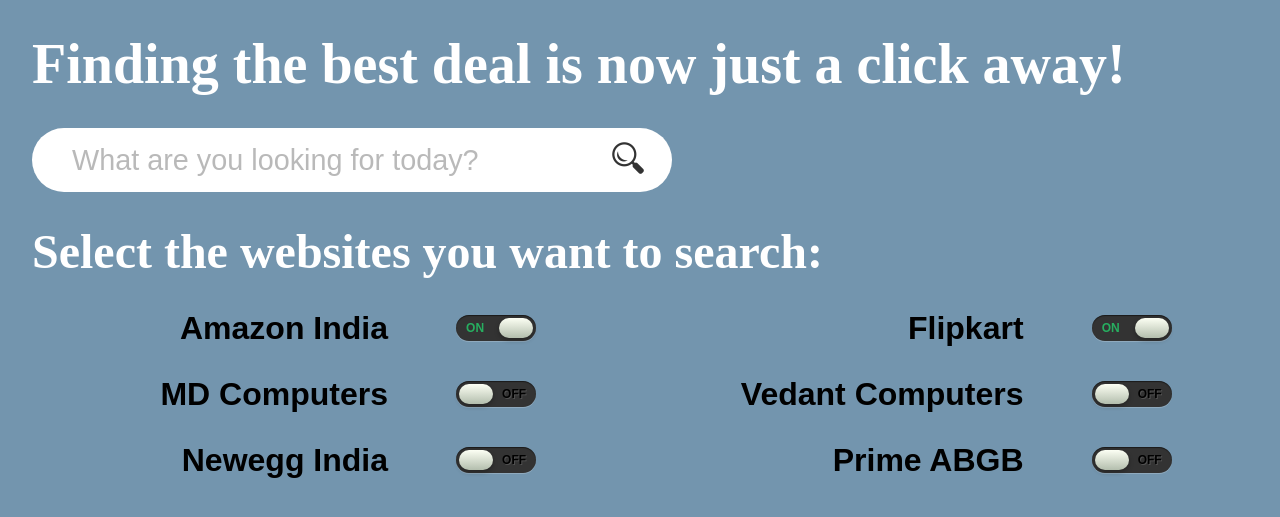
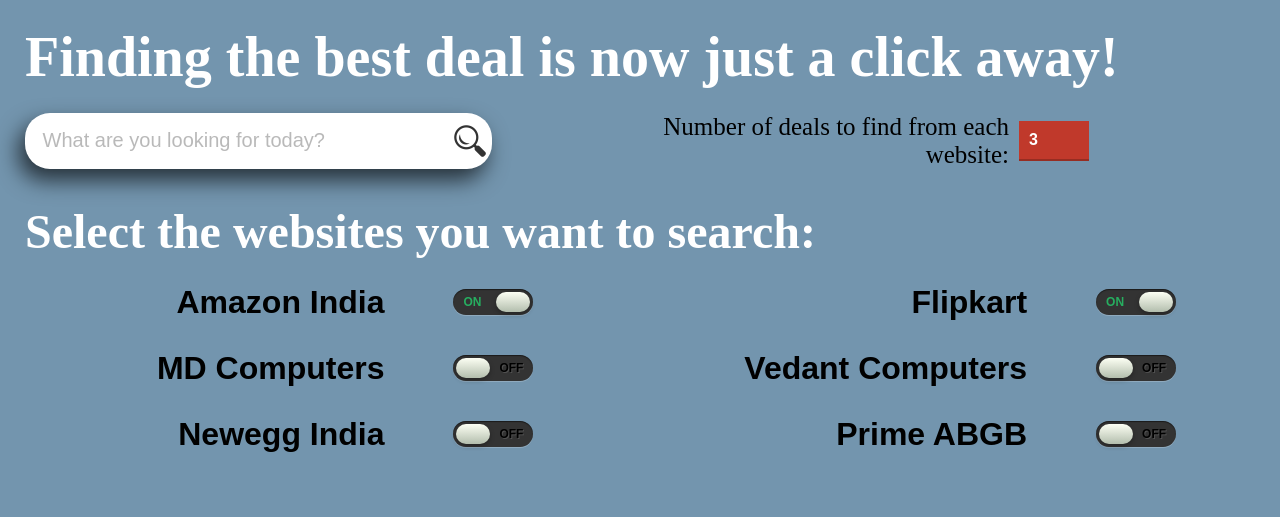
Before and after one commit to premnagdeo/Best-Deal-Finder, a Flask app: page / in a window 1280 px wide. Shown: the top 517 px of the page. Run offline with Flask 2, Linux system fonts and the light colour scheme.

Commit message:
Added number of queries select option

```diff
--- a/app.py
+++ b/app.py
@@ -4,9 +4,13 @@ from flask import Flask, render_template, jsonify
 
 app = Flask(__name__)
 
+
 @app.route("/check_connection", methods=['GET', 'POST'])
 def check_connection():
     return jsonify({'status': 'OK'})
+
+
+
 
 @app.route('/')
 def index():
--- a/static/js/script.js
+++ b/static/js/script.js
@@ -1,7 +1,6 @@
-
-$(document).ready(function(){
+$(document).ready(function () {
 	console.log("DEBUG script called");
-  $("#search_button").on("click", function(e) {
+	$("#search_button").on("click", function (e) {
 		e.preventDefault();
 		console.log("DEBUG button click");
 		get_data();
@@ -9,7 +8,7 @@ $(document).ready(function(){
 
 	$("#search_bar").keypress(function (e) {
 		var key = e.which;
-   if(key == 13)  // the enter key code
+		if (key == 13) // the enter key code
 		{
 			e.preventDefault();
 			console.log("DEBUG enter pressed");
@@ -19,21 +18,21 @@ $(document).ready(function(){
 		}
 	});
 
-  function get_data(){
+	function get_data() {
 		console.log("DEBUG get_data function called");
 		var data = $('form').serializeArray();
 		console.log(data);
 		$.ajax({
 			url: '/check_connection',
 			type: 'POST',
-                success: function(response){
+			success: function (response) {
 				console.log(response);
-                alert("d1");
 			},
-                error: function(error){
+			error: function (error) {
 				console.log(error);
-                alert("d2");
 			}
+
+
 		});
 
 	}
--- a/static/styles/styles.css
+++ b/static/styles/styles.css
@@ -1,21 +1,34 @@
 body {
 	background-color: #7395AE;
-	margin: 2rem;
+	margin: 25px;
+}
+
+.search_div {
+	width: 100%;
+	display: flex;
 }
 
 .search_bar {
+	float: left;
 	height: 2rem;
-	width: 50%;
-	margin: 1rem;
+	width: 80%;
+	margin: 7.5px;
 	margin-left: 0px;
-	padding: 1rem;
-	font-size: 1.8rem;
+	padding: 12px;
+	font-size: 20px;
 	border: none;
 	outline: none;
-	border-radius: 5rem;
-	box-shadow: 0 1rem 2rem rgba(black, 0.1);
-	transition: all 0.6s ease-in;
-	transition-delay: .15s;
+	border-radius: 25px;
+	-webkit-box-shadow: -6px 11px 22px 0px rgba(0,0,0,0.68);
+	-moz-box-shadow: -6px 11px 22px 0px rgba(0,0,0,0.68);
+	box-shadow: -6px 11px 22px 0px rgba(0,0,0,0.68);
+	transition: all 0.3s ease-in;
+	transition-delay: .1s;
+}
+
+.search_query {
+	transition: all 0.3s ease-in;
+	transition-delay: .1s;
 }
 
 .search_bar::placeholder {
@@ -23,24 +36,32 @@ body {
 }
 
 .search_button {
-	height: 2rem;
 	position: relative;
-	right: 5rem;
-	top: 0.3rem;
-	transition: all 0.6s ease-in;
-	transition-delay: .15s;
+	height: 32px;
+	right: 45px;
+	top: 20px;
+	transition: all 0.3s ease-in;
+	transition-delay: .1s;
 }
 
+.search_query {
+	width: 45%;
+}
 
-.search_div:hover > .search_bar {
-	font-size: 2.1rem;
-	width: 60%;
+.search_query:hover {
+	width: 55%;
+}
+
+.search_query:hover>.search_bar {
+	font-size: 25px;
+	width: 80%;
 	height: 2.4rem;
 }
-.search_div:hover > .search_button {
-	height: 3rem;
-	right: 5.5rem;
-	top: 0.5rem;
+
+.search_query:hover>.search_button {
+	height: 48px;
+	right: 67.5px;
+	top: 16px;
 }
 
 #find_best_deal {
@@ -52,10 +73,78 @@ body {
 
 #select_websites {
 	color: white;
-	margin: 1rem;
+	margin: 10px;
 	margin-left: 0px;
 	font-size: 3rem;
 }
+
+.number_of_search_results {
+	width: 35%;
+	font-size: 25px;
+	margin: auto 0;
+	margin-right: 10px;
+	text-align: right;
+}
+
+
+.select_results {
+	width: 70px;
+	margin: auto 0;
+}
+
+
+/* Select element start*/
+
+#select {
+	appearance: none;
+	-webkit-appearance: none;
+	-moz-appearance: none;
+}
+
+
+/* For IE <= 11 */
+
+select::-ms-expand {
+	display: none;
+}
+
+select {
+	width: 100%;
+	height: 40px;
+	font-size: 100%;
+	font-family: 'Source Sans Pro', sans-serif;
+	font-weight: bold;
+	cursor: pointer;
+	border-radius: 0;
+	background-color: #c0392b;
+	border: none;
+	border-bottom: 2px solid #962d22;
+	color: white;
+	padding: 10px;
+	padding-right: 38px;
+	appearance: none;
+	-webkit-appearance: none;
+	-moz-appearance: none;
+	/* Adding transition effect */
+	transition: color 0.3s ease, background-color 0.3s ease, border-bottom-color 0.3s ease;
+}
+
+
+/* For IE <= 11 */
+
+select::-ms-expand {
+	display: none;
+}
+
+select:hover,
+select:focus {
+	color: #c0392b;
+	background-color: white;
+	border-bottom-color: #DCDCDC;
+}
+
+
+/* Select element end*/
 
 
 /* Checkbox css start*/
--- a/templates/index.html
+++ b/templates/index.html
@@ -9,15 +9,32 @@
    </head>
    <body>
       <form>
-
-
          <h1 id="find_best_deal"> Finding the best deal is now just a click away! </h1>
          <div class="search_div">
-            <input type="text" id="search_bar" class="search_bar" name="search_bar" size="50rem" class="search_box" placeholder="   What are you looking for today?">
+            <div class="search_query">
+               <input type="text" id="search_bar" class="search_bar" name="search_bar" size="50rem" class="search_box" placeholder=" What are you looking for today?">
+               <input type="image" src="{{ url_for('static', filename='img/search_button.png')}}" alt="Search Button" id="search_button" class="search_button">
+            </div>
+            <div class="number_of_search_results">
+                  Number of deals to find from each website:
+            </div>
 
-            <input type="image" src="{{ url_for('static', filename='img/search_button.png')}}" alt="Search Button" id="search_button" class="search_button">
-
+            <div class="select_results">
+               <select id="select_number" name="select_number">
+                  <option value="1">1</option>
+                  <option value="2">2</option>
+                  <option value="3" selected>3</option>
+                  <option value="4">4</option>
+                  <option value="5">5</option>
+                  <option value="6">6</option>
+                  <option value="7">7</option>
+                  <option value="8">8</option>
+                  <option value="9">9</option>
+                  <option value="10">10</option>
+               </select>
             </div>
+         </div>
+         <br>
          <h2 id="select_websites"> Select the websites you want to search: </h2>
          <div class="selection_container">
             <label class="checkbox_label" for="amazon_checkbox"> Amazon India </label>
@@ -34,7 +51,6 @@
                   <label for="flipkart_checkbox"></label>
                </div>
             </div>
-
             <label class="checkbox_label" for="mdcomputers_checkbox"> MD Computers </label>
             <div title="mdcomputer">
                <div class="checkbox_div">
@@ -49,7 +65,6 @@
                   <label for="vedantcomputers_checkbox"></label>
                </div>
             </div>
-
             <label class="checkbox_label" for="neweggindia_checkbox"> Newegg India </label>
             <div title="neweggindia">
                <div class="checkbox_div">
@@ -64,10 +79,7 @@
                   <label for="primeabgb_checkbox"></label>
                </div>
             </div>
-
          </div>
-
-
       </form>
    </body>
 </html>
```
Lines whose indentation alone changed are shown as unchanged.
